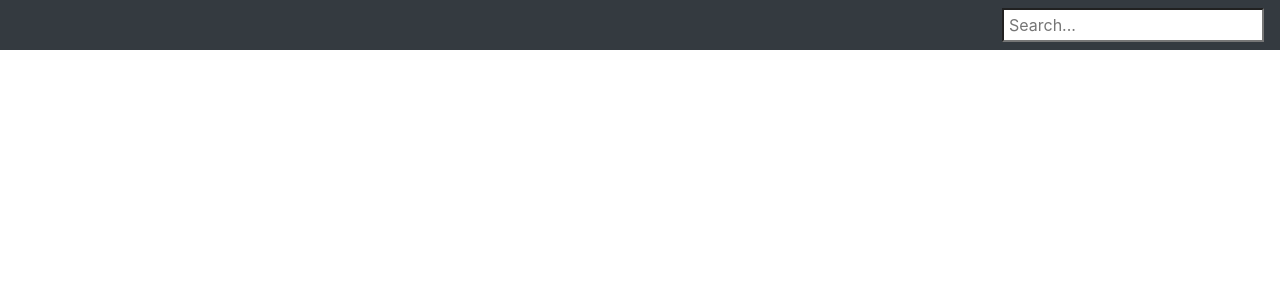
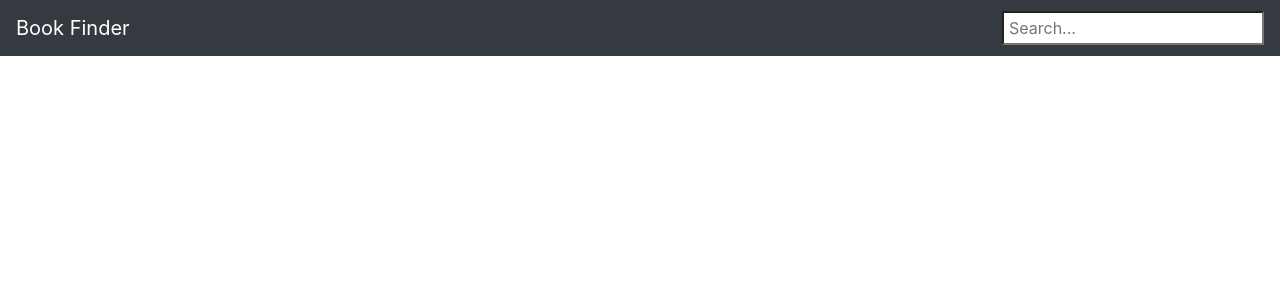
Before and after one commit to eduardoborba/book_finder, a React (Create React App) app in the folder book-finder-frontend/: page / in a window 1280 px wide. Shown: the top 300 px of the page. Built offline with nearby package versions, Linux system fonts and the light colour scheme.

Commit message:
Add page title

```diff
--- a/book-finder-frontend/public/index.html
+++ b/book-finder-frontend/public/index.html
@@ -24,7 +24,7 @@
       work correctly both with client-side routing and a non-root public URL.
       Learn how to configure a non-root public URL by running `npm run build`.
     -->
-    <title>React App</title>
+    <title>Book Finder</title>
   </head>
   <body>
     <noscript>You need to enable JavaScript to run this app.</noscript>
--- a/book-finder-frontend/src/App.js
+++ b/book-finder-frontend/src/App.js
@@ -25,8 +25,10 @@ function App() {
     <Container fluid>
       <Navbar
         fixed="top"
-        className="bg-dark justify-content-end"
+        className="bg-dark justify-content-between"
+        variant="dark"
       >
+        <Navbar.Brand>Book Finder</Navbar.Brand>
         <form onSubmit={handleSubmit}>
           <input
             className="search"
```
